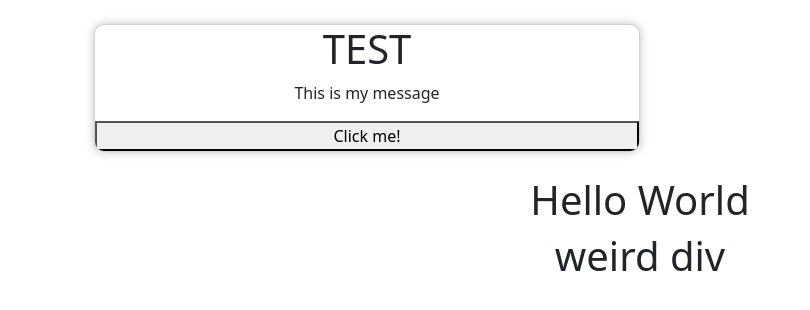
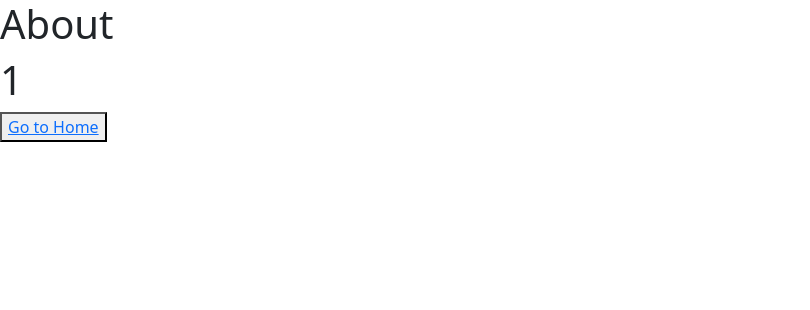
Before and after one commit to dadaisthelimit/React-Demo, a React (Create React App) app: page /about/1 in a window 1280 px wide. Shown: the top 310 px of the page, without its empty margins (0-810 px from the left). Built offline with nearby package versions, Linux system fonts and the light colour scheme.

Commit message:
React router dom demo

```diff
--- a/package.json
+++ b/package.json
@@ -12,6 +12,7 @@
     "react": "^18.2.0",
     "react-clock": "^4.2.0",
     "react-dom": "^18.2.0",
+    "react-router-dom": "^6.12.0",
     "react-scripts": "5.0.1",
     "web-vitals": "^2.1.4"
   },
--- a/src/App.js
+++ b/src/App.js
@@ -3,12 +3,15 @@ import './index.css';
 import 'bootstrap/dist/css/bootstrap.min.css';
 import HelloWorld from './views/HelloWorld/HelloWorld';
 import Card from './components/Card/Card';
+import { useParams } from 'react-router-dom';
 const App = () => {
+  const route = useParams();
     return (
       <div className="App container p-4">
         <HelloWorld>
           <div>
             <h1>weird div</h1>
+            <h1>{route.name}</h1>
           </div>
           <Card message="MEssage" title="TEST"></Card>
         </HelloWorld>
--- a/src/index.js
+++ b/src/index.js
@@ -2,12 +2,23 @@ import React from 'react';
 import ReactDOM from 'react-dom/client';
 import './index.css';
 import App from './App';
+import {
+  createBrowserRouter,
+  RouterProvider
+} from 'react-router-dom';
 import reportWebVitals from './reportWebVitals';
+import About from './views/About/About';
+
+const router = createBrowserRouter([
+  { path: '/', element: <App /> },
+  { path: '/about/:name', element: <About /> },
+  { path: '/contact', element: <h1>Contact</h1> },
+]);
 
 const root = ReactDOM.createRoot(document.getElementById('root'));
 root.render(
   <React.StrictMode>
-    <App />
+    <RouterProvider router={router} />
   </React.StrictMode>
 );
 
--- a/src/views/About/About.js
+++ b/src/views/About/About.js
@@ -0,0 +1,14 @@
+import { useParams } from "react-router-dom";
+
+const About = () => {
+	const route = useParams();
+	return (
+		<div>
+			<h1>About</h1>
+			<h1>{route.name}</h1>
+			<button><a href="/">Go to Home</a></button>
+		</div>
+	)
+}
+
+export default About;
--- a/src/views/HelloWorld/HelloWorld.js
+++ b/src/views/HelloWorld/HelloWorld.js
@@ -13,6 +13,7 @@ function HelloWorld(props) {
 		<div>
 			{firstElement}
 			<h1>Hello World</h1>
+			<button><a href="/about">Go to About</a></button>
 			{secondElement}
 		</div>
 	)
```
Also changed, not shown: 1 other file (tests, documents, lock files or other folders).
